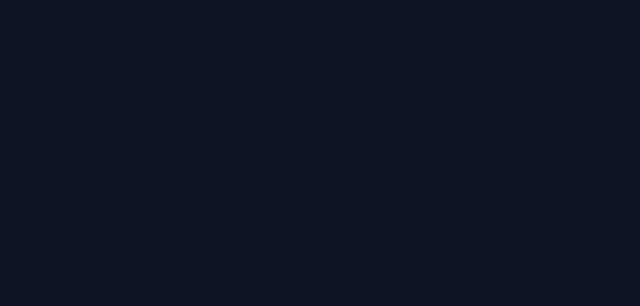
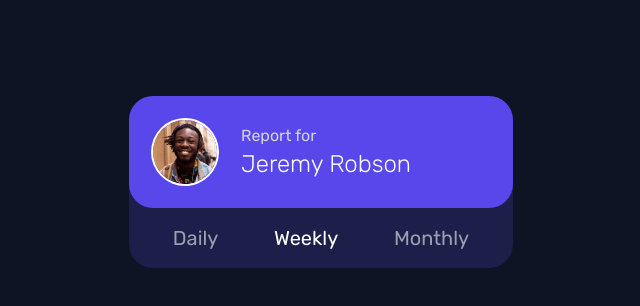
Before and after one commit to akshay-ken/rookie-project-04, a React (Vite) app: page / in a window 1280 px wide. Shown: the top 306 px of the page, without its empty margins (319-959 px from the left). Built offline with nearby package versions, Linux system fonts and the light colour scheme.

Commit message:
feat: userCard component visually ready

```diff
--- a/src/components/MainPage.jsx
+++ b/src/components/MainPage.jsx
@@ -2,7 +2,7 @@ import { UserCard } from "./UserCard";
 
 export function MainPage() {
   return (
-    <main>
+    <main className="w-full h-lvh flex flex-col items-center mt-24">
       <UserCard />
     </main>
   );
--- a/src/components/UserCard.jsx
+++ b/src/components/UserCard.jsx
@@ -1,3 +1,25 @@
+import avtar from "../assets/images/image-jeremy.png";
 export function UserCard() {
-  return <div></div>;
+  return (
+    <div className="w-sm bg-Navy-900 flex flex-col rounded-3xl">
+      <div className="basis-9/12 bg-Purple-600 p-6 rounded-3xl flex-row flex items-center gap-x-6">
+        <img
+          src={avtar}
+          className="size-16 rounded-full ring-2 ring-white"
+          alt=""
+        />
+        <div className="flex flex-col">
+          <p className="font-normal text-base text-gray-300">Report for</p>
+          <p className="font-light text-2xl text-white">Jeremy Robson</p>
+        </div>
+      </div>
+      <div className="basis-3/12">
+        <div className="flex text-xl flex-row p-4 justify-around">
+          <button className="text-gray-400">Daily</button>
+          <button className="text-white">Weekly</button>
+          <button className="text-gray-400">Monthly</button>
+        </div>
+      </div>
+    </div>
+  );
 }
```
